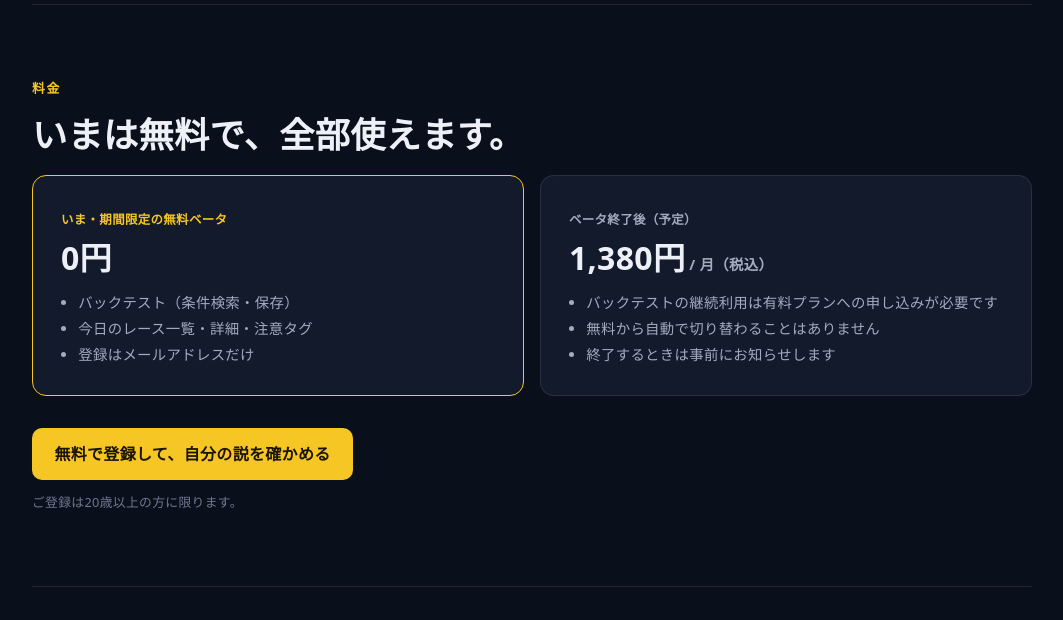
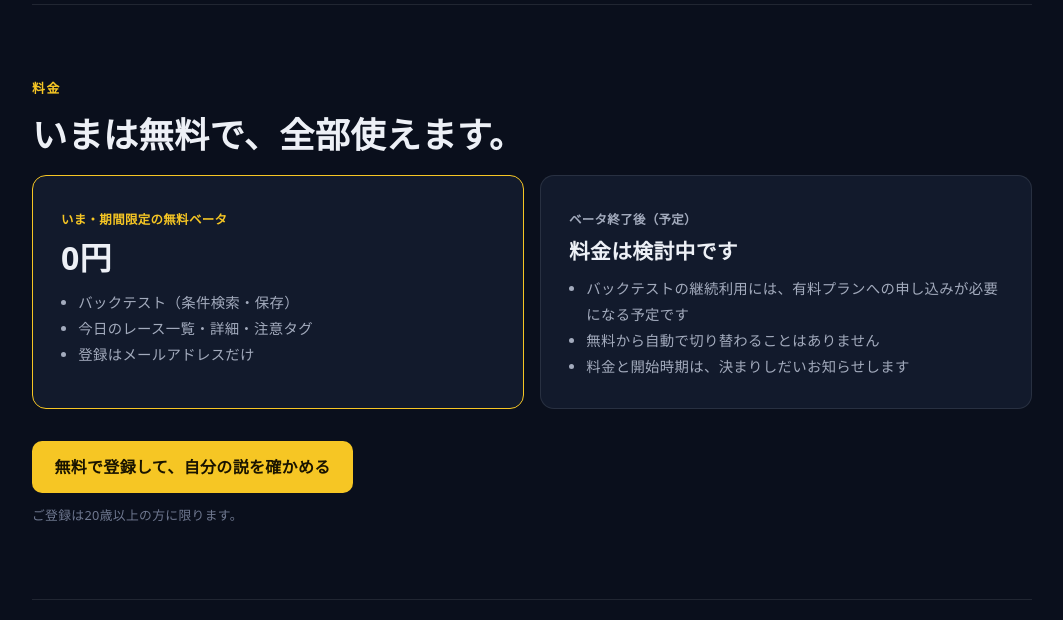
Before and after one commit to tsuyoshiyasuda0105/boatrace-analysis, a Flask app: template src/web/templates/lp.html in a window 1280 px wide. Shown: the part 5267-5887 px from the top of the page, without its empty margins (108-1171 px from the left). Run offline with Flask 3, Linux system fonts and the light colour scheme; the template is opened without the code that fills it, so the values that code supplies are empty.

Commit message:
Drop the tentative post-beta price from the landing page while it's undecided
Co-Authored-By: Claude Opus 4.8 <noreply@anthropic.com>

```diff
--- a/src/web/templates/lp.html
+++ b/src/web/templates/lp.html
@@ -452,11 +452,11 @@
           </div>
           <div class="plan">
             <span class="tag">ベータ終了後（予定）</span>
-            <div class="amount">1,380円<small> / 月（税込）</small></div>
+            <div class="amount" style="font-size:1.3rem">料金は検討中です</div>
             <ul>
-              <li>バックテストの継続利用は有料プランへの申し込みが必要です</li>
+              <li>バックテストの継続利用には、有料プランへの申し込みが必要になる予定です</li>
               <li>無料から自動で切り替わることはありません</li>
-              <li>終了するときは事前にお知らせします</li>
+              <li>料金と開始時期は、決まりしだいお知らせします</li>
             </ul>
           </div>
         </div>
```
Also changed, not shown: tests/test_lp_page.py (+3 -2 lines).
